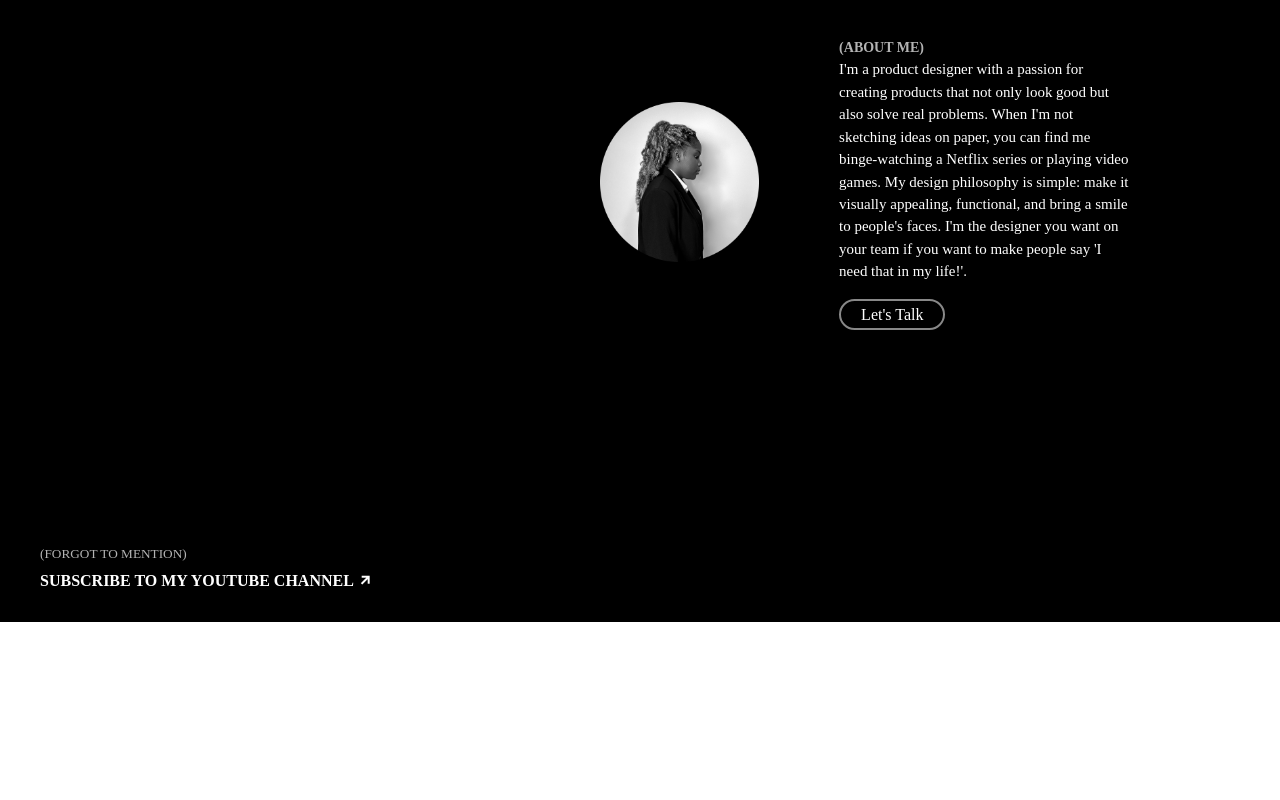
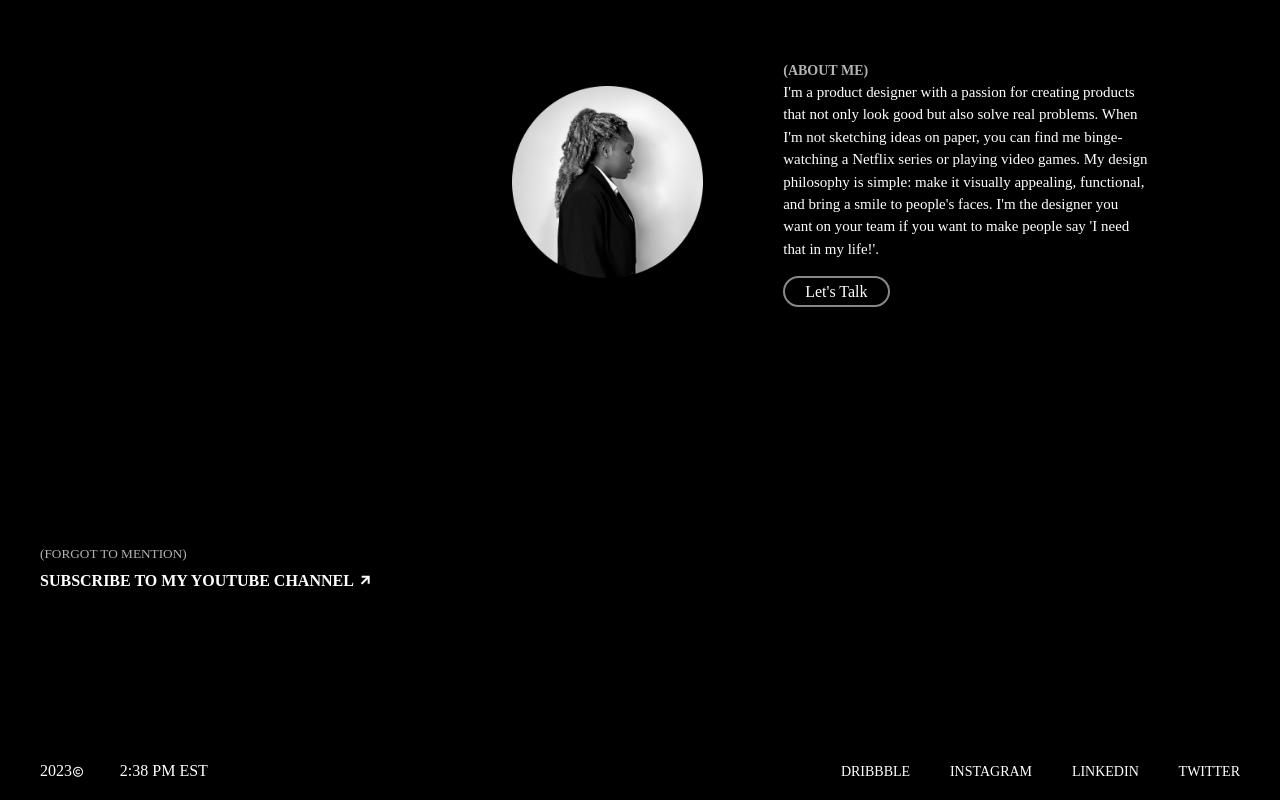
Before and after one commit to theonly-rm/Awwwarded-Website-1-CU, a plain HTML site: page index.html in a window 1280 px wide. Shown: the part 1948-2748 px from the top of the page. Before the commit the page ends 2570 px from the top, so only its background shows below. Drawn offline with nearby package versions, Linux system fonts and the light colour scheme.

Commit message:
footer done

```diff
--- a/index.html
+++ b/index.html
@@ -77,6 +77,19 @@
             </div>
         </div>
 
+        <footer>
+            <div class="left">
+                <p>2023<i class="ri-copyright-line"></i></p>
+                <p>2:38 PM EST</p>
+            </div>
+            <div class="right">
+                <a href="#">DRIBBBLE</a>
+                <a href="#">INSTAGRAM</a>
+                <a href="#">LINKEDIN</a>
+                <a href="#">TWITTER</a>
+            </div>
+        </footer>
+
     </div>
 
 </body>
--- a/style.css
+++ b/style.css
@@ -162,8 +162,8 @@ html, body {
     width: 93%;
     height: 90vh;
     display: flex;
-    padding-left: 600px;
-    padding-right: 60px;
+    padding-left: 40vw;
+    padding-right: 3.2vw;
     align-items: center;
     color: white;
     gap: 80px;
@@ -212,3 +212,36 @@ html, body {
     opacity: 0.7;
     font-weight: 400;
 }
+
+footer {
+    background-color: black;
+    padding: 140px 40px 20px 40px;
+    display: flex;
+    align-items: center;
+    justify-content: space-between;
+}
+
+.left {
+    display: flex;
+    align-items: center;
+    justify-content: space-evenly;
+    color: white;
+    font-weight: 500;
+    font-size: 16px;
+}
+
+.right a {
+    font-size: 14px;
+    text-decoration: none;
+    color: white;
+    font-weight: 500;
+    padding-left: 2.8vw;
+}
+
+.left p {
+    padding-right: 2.8vw;
+}
+
+.left p i {
+    font-size: 12px;
+}
```
